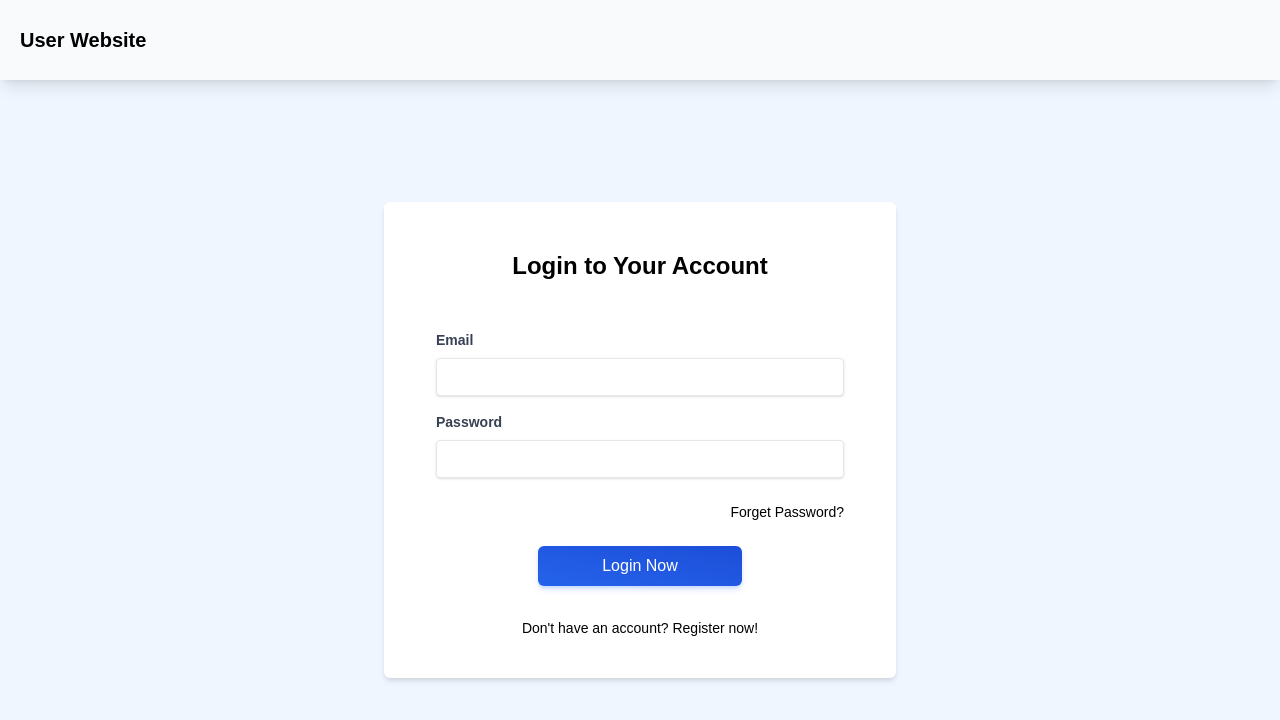
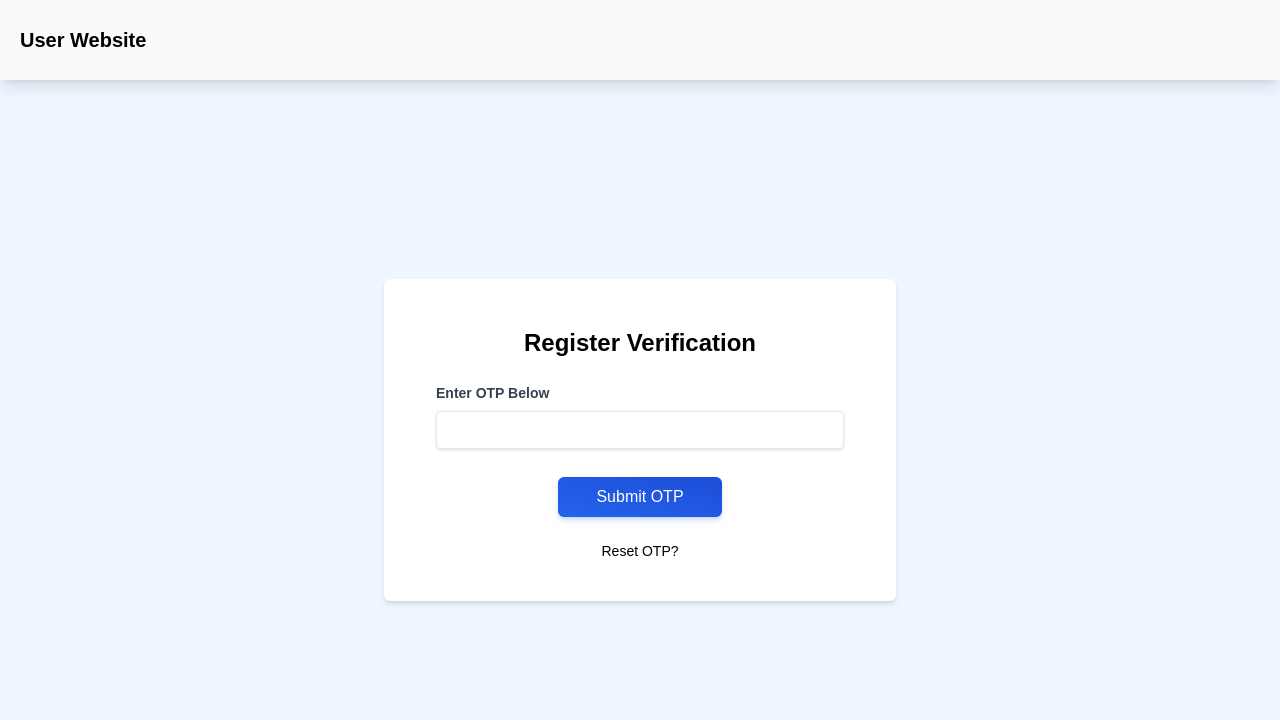
Before and after one commit to nakshatravyas/Proctify, a React (Create React App) app in the folder Frontend/user-website/: page /verify-register in a window 1280 px wide. Before the commit this address led to /. Shown: the top 720 px of the page. Built offline with nearby package versions, Linux system fonts and the light colour scheme.

Commit message:
Authentication Flow Corrected

```diff
--- a/Frontend/user-website/src/Routing/App.jsx
+++ b/Frontend/user-website/src/Routing/App.jsx
@@ -20,6 +20,7 @@ import ChangePassword from "../screens/Authentication/ChangePassword";
 import FinishExam from "../screens/Dashboard/FinishExam";
 import RegisterExam from "../screens/Dashboard/RegisterExam";
 import AllExams from "../screens/Dashboard/AllExams";
+import VerifyRegister from "../screens/Authentication/VerifyRegister";
 const App = () => {
   return (
     <BrowserRouter>
@@ -30,6 +31,7 @@ const App = () => {
         <Route path="/forget-password" element={<ForgetPassword />} />
         <Route path="/verify" element={<RegisterProfile />} />
         <Route path="/verify-otp" element={<VerifyOtp />} />
+        <Route path="/verify-register" element={<VerifyRegister />} />
         <Route path="/change-password" element={<ChangePassword />} />
         <Route path="/dashboard/profile" element={<Profile />} />
         <Route path="/dashboard" element={<AllExams />} />
--- a/Frontend/user-website/src/components/Navbar.jsx
+++ b/Frontend/user-website/src/components/Navbar.jsx
@@ -1,4 +1,4 @@
-import React, { useEffect, useState } from "react";
+import React, { useState } from "react";
 import { Link, useLocation, useNavigate } from "react-router-dom";
 
 const Navbar = () => {
@@ -7,20 +7,20 @@ const Navbar = () => {
   const regex = /^\/dashboard\/exam\/\d+$/;
   const navigate = useNavigate();
 
-  useEffect(() => {
-    const token = localStorage.getItem("token");
-    if (!token) {
-      if (location.pathname !== "/register") {
-        navigate("/");
-      }
-      setLogin(false);
-    } else {
-      if (location.pathname === "/register" || location.pathname === "/") {
-        setLogin(true);
-        navigate("/dashboard");
-      }
-    }
-  }, [location.pathname, navigate]);
+  // useEffect(() => {
+  //   const token = localStorage.getItem("token");
+  //   if (!token) {
+  //     if (location.pathname !== "/register" ||) {
+  //       navigate("/");
+  //     }
+  //     setLogin(false);
+  //   } else {
+  //     if (location.pathname === "/register" || location.pathname === "/") {
+  //       setLogin(true);
+  //       navigate("/dashboard");
+  //     }
+  //   }
+  // }, [location.pathname, navigate]);
 
   const logoutHandler = () => {
     localStorage.removeItem("token");
--- a/Frontend/user-website/src/components/Sidebar.jsx
+++ b/Frontend/user-website/src/components/Sidebar.jsx
@@ -40,7 +40,7 @@ const Sidebar = () => {
     },
   ];
   return (
-    <section className="h-[90vh] w-[20%] bg-blue-950 shadow-xl shadow-blue-600/20 sticky left-0 top-0">
+    <section className="h-[100vh] w-[20%] bg-blue-950 shadow-xl shadow-blue-600/20 sticky left-0 top-0">
       <ul className="pt-10">
         {menuList.map((item) => {
           return (
--- a/Frontend/user-website/src/screens/Authentication/Register.jsx
+++ b/Frontend/user-website/src/screens/Authentication/Register.jsx
@@ -22,21 +22,18 @@ const Register = () => {
     e.preventDefault();
     try {
       const response = await axios.post(
-        `http://127.0.0.1:3002/api/v1/student/register`,
+        `http://127.0.0.1:3002/api/v1/student/emailverification`,
         data
       );
-      console.log(response.data.token);
-      localStorage.setItem("token", response.data.token);
-      toast.success("Registration successful!");
-      navigate("/verify");
+      console.log(response);
+      toast.success("Verification Mail Send!");
+      navigate("/verify-register", {
+        state: { data, otp: response.data.otp },
+      });
     } catch (err) {
       console.log(err.response.data.msg);
       toast.error(err.response.data.msg);
     }
-    // if (!data.email || !data.password || !data.name || !data.phoneno) {
-    //   toast.error("All fields are required");
-    //   return;
-    // }
 
     setData({
       name: "",
--- a/Frontend/user-website/src/screens/Authentication/RegisterProfile.jsx
+++ b/Frontend/user-website/src/screens/Authentication/RegisterProfile.jsx
@@ -5,12 +5,17 @@ import { useNavigate } from "react-router-dom";
 const RegisterProfile = () => {
   const webcamRef = useRef(null);
   const navigate = useNavigate();
-  const [imageBase64Data, setImageBase64Data] = useState("");
+  const [imageBase64Data, setImageBase64Data] = useState();
+
   const capture = useCallback(() => {
     const imageSrc = webcamRef.current.getScreenshot();
-    // console.log(imageSrc);
+    console.log(imageSrc);
     setImageBase64Data(imageSrc);
   }, [webcamRef]);
+
+  const Recapture = useCallback(() => {
+    setImageBase64Data(null);
+  }, []);
 
   const register = async () => {
     const token = localStorage.getItem("token");
@@ -39,14 +44,27 @@ const RegisterProfile = () => {
     <section className="flex justify-center items-center h-[90vh] w-full bg-blue-50">
       <div className="w-[36%] flex justify-center items-center flex-col py-6 px-5 rounded-md">
         <p className="text-2xl font-semibold my-4">Register Profile</p>
+        {!imageBase64Data && (
           <Webcam audio={false} ref={webcamRef} screenshotFormat="image/jpeg" />
+        )}
+        {imageBase64Data && <img src={imageBase64Data} alt="profile" />}
         <div className="flex justify-center items-center w-full ">
+          {!imageBase64Data && (
             <button
               className="bg-blue-600 w-full mt-5 text-white px-6 py-2 rounded-md transition_fade hover:shadow-lg shadow-md shadow-blue-600/20 hover:shadow-blue-600/30 bg-gradient-to-tr from-blue-600 to-blue-700 mr-4"
               onClick={capture}
             >
               Capture
             </button>
+          )}
+          {imageBase64Data && (
+            <button
+              className="bg-blue-600 w-full mt-5 text-white px-6 py-2 rounded-md transition_fade hover:shadow-lg shadow-md shadow-blue-600/20 hover:shadow-blue-600/30 bg-gradient-to-tr from-blue-600 to-blue-700 mr-4"
+              onClick={Recapture}
+            >
+              Recapture
+            </button>
+          )}
           <button
             className="bg-blue-600 w-full mt-5 text-white px-6 py-2 rounded-md transition_fade hover:shadow-lg shadow-md shadow-blue-600/20 hover:shadow-blue-600/30 bg-gradient-to-tr from-blue-600 to-blue-700 "
             onClick={register}
--- /dev/null
+++ b/Frontend/user-website/src/screens/Authentication/VerifyRegister.jsx
@@ -0,0 +1,86 @@
+import React, { useState } from "react";
+import { Link, useNavigate, useLocation } from "react-router-dom";
+import toast from "react-hot-toast";
+import axios from "axios";
+const VerifyRegister = () => {
+  const location = useLocation();
+  const { email } = location.state || {};
+  const [data, setData] = useState({
+    otp: undefined,
+  });
+  console.log(location);
+  const navigate = useNavigate();
+  const handleSubmit = async (e) => {
+    toast.loading("Checking OTP");
+    e.preventDefault();
+    if (location.state.otp === Number(data.otp)) {
+      try {
+        const response = await axios.post(
+          `http://127.0.0.1:3002/api/v1/student/register`,
+          location.state.data
+        );
+        toast.dismiss();
+        toast.success("Registration successful!");
+        navigate("/login");
+      } catch (err) {
+        console.log(err.response.data.msg);
+        toast.error(err.response.data.msg);
+      }
+    } else {
+      toast.dismiss();
+      toast.error("Wrong OTP");
+    }
+    setData({
+      otp: "",
+    });
+  };
+
+  const setValueHandler = (e) => {
+    setData({ ...data, [e.target.name]: e.target.value });
+  };
+
+  return (
+    <section className="flex justify-center min-h-[90vh] items-center w-full bg-blue-50">
+      <div className="my-10 w-[40%] bg-white flex justify-center items-center flex-col py-6 px-5 shadow-md rounded-md">
+        <p className="text-2xl font-semibold my-6">Register Verification</p>
+        <div className="w-full">
+          <form className="bg-white px-8 mb-4">
+            <div className="mb-4">
+              <label
+                className="block text-gray-700 text-sm font-semibold mb-2"
+                htmlFor="otp"
+              >
+                Enter OTP Below
+              </label>
+              <input
+                className="shadow appearance-none border rounded w-full py-2 px-3 text-gray-700 leading-tight focus:outline-none focus:shadow-outline"
+                id="otp"
+                type="number"
+                name="otp"
+                value={data.otp}
+                onChange={setValueHandler}
+                required
+              />
+            </div>
+            <div className="flex items-center justify-center">
+              <button
+                className="bg-blue-600 text-white px-6 py-2 rounded-md my-3 transition_fade hover:shadow-lg shadow-md shadow-blue-600/20 hover:shadow-blue-600/30 bg-gradient-to-tr from-blue-600 to-blue-700 w-[40%]"
+                type="submit"
+                onClick={handleSubmit}
+              >
+                Submit OTP
+              </button>
+            </div>
+            <Link to={"/"}>
+              <p className="text-sm hover:underline cursor-pointer mt-3 flex justify-center items-center">
+                Reset OTP?
+              </p>
+            </Link>
+          </form>
+        </div>
+      </div>
+    </section>
+  );
+};
+
+export default VerifyRegister;
--- a/Frontend/user-website/src/screens/Dashboard/AllExams.jsx
+++ b/Frontend/user-website/src/screens/Dashboard/AllExams.jsx
@@ -67,6 +67,7 @@ const AllExams = () => {
               />
             );
           })}
+
         {!loading && examData.length === 0 && (
           <p className="mt-10">No Exams Available Now!</p>
         )}
--- a/Frontend/user-website/src/screens/Dashboard/Checking/VerifyPhoto.jsx
+++ b/Frontend/user-website/src/screens/Dashboard/Checking/VerifyPhoto.jsx
@@ -15,6 +15,10 @@ const VerifyPhoto = () => {
     console.log(imageSrc);
     setImageBase64Data(imageSrc);
   }, [webcamRef]);
+
+  const Recapture = useCallback(() => {
+    setImageBase64Data(null);
+  }, []);
 
   const verifyProfile = async () => {
     const token = localStorage.getItem("token");
@@ -82,12 +86,22 @@ const VerifyPhoto = () => {
         <p className="text-2xl font-semibold my-4">Verify Profile</p>
         <Webcam audio={false} ref={webcamRef} screenshotFormat="image/jpeg" />
         <div className="flex justify-center items-center w-full ">
+          {!imageBase64Data && (
             <button
               className="bg-blue-600 w-full mt-5 text-white px-6 py-2 rounded-md transition_fade hover:shadow-lg shadow-md shadow-blue-600/20 hover:shadow-blue-600/30 bg-gradient-to-tr from-blue-600 to-blue-700 mr-4"
               onClick={capture}
             >
               Capture
             </button>
+          )}
+          {imageBase64Data && (
+            <button
+              className="bg-blue-600 w-full mt-5 text-white px-6 py-2 rounded-md transition_fade hover:shadow-lg shadow-md shadow-blue-600/20 hover:shadow-blue-600/30 bg-gradient-to-tr from-blue-600 to-blue-700 mr-4"
+              onClick={Recapture}
+            >
+              Recapture
+            </button>
+          )}
           <button
             className="bg-blue-600 w-full mt-5 text-white px-6 py-2 rounded-md transition_fade hover:shadow-lg shadow-md shadow-blue-600/20 hover:shadow-blue-600/30 bg-gradient-to-tr from-blue-600 to-blue-700 "
             onClick={verifyProfile}
--- a/Frontend/user-website/src/screens/Dashboard/RegisterExam.jsx
+++ b/Frontend/user-website/src/screens/Dashboard/RegisterExam.jsx
@@ -43,7 +43,7 @@ const Login = () => {
       );
       console.log(response.data);
       toast.success("Registered Successful!");
-      navigate("dashboard/registered-exams");
+      navigate("/dashboard/registered-exams");
     } catch (err) {
       console.log(err.response.data.msg);
       toast.error(err.response.data.msg);
```
Lines whose indentation alone changed are shown as unchanged.
